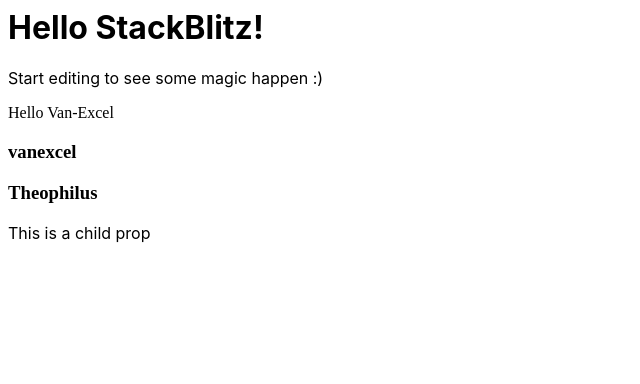
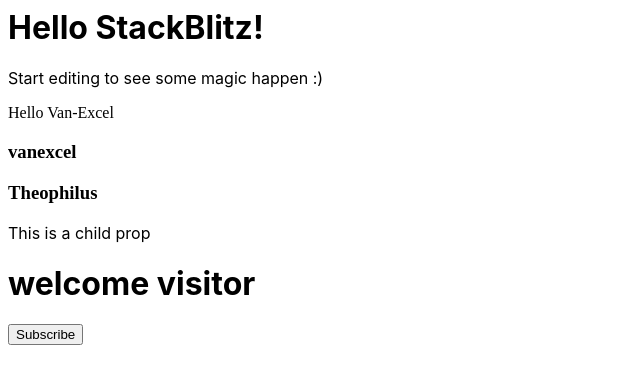
Before and after one commit to Van-Excel/React-crash-course, a React (Create React App) app: page / in a window 1280 px wide. Shown: the top 384 px of the page, without its empty margins (0-640 px from the left). Built offline with nearby package versions, Linux system fonts and the light colour scheme.

Commit message:
component state

```diff
--- a/src/App.js
+++ b/src/App.js
@@ -2,6 +2,7 @@
 import './style.css';
 import { FirstComponent } from './FirstComponent.js';
 import {Props} from "./Props.js"
+import {State} from './State.js'
 export default function App() {
   return (
     <div>
@@ -10,6 +11,7 @@
       <FirstComponent />
       <Props name= 'vanexcel' />
       <Props name= 'Theophilus'><p>This is a child prop</p></Props>
+      <State />
     </div>
   );
 }
--- /dev/null
+++ b/src/State.js
@@ -0,0 +1,16 @@
+import React from 'react';
+import { useState } from 'react';
+
+export function State() {
+  const [message, setMessage] = useState('welcome visitor');
+
+  function handleClick() {
+    return setMessage('Thank you for subscribing');
+  }
+  return (
+    <div>
+      <h1>{message}</h1>
+      <button onClick={handleClick}>Subscribe</button>
+    </div>
+  );
+}
```
